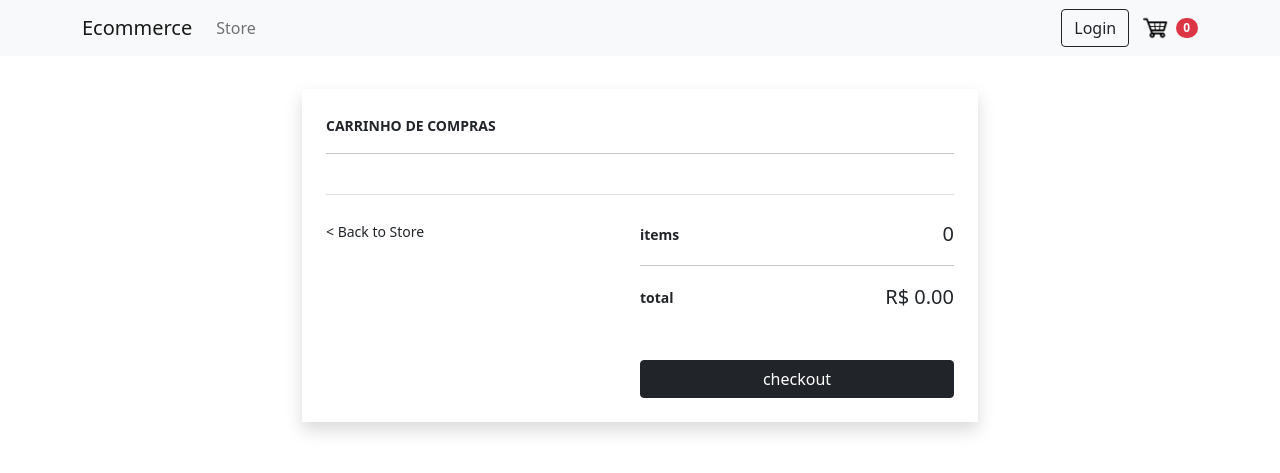
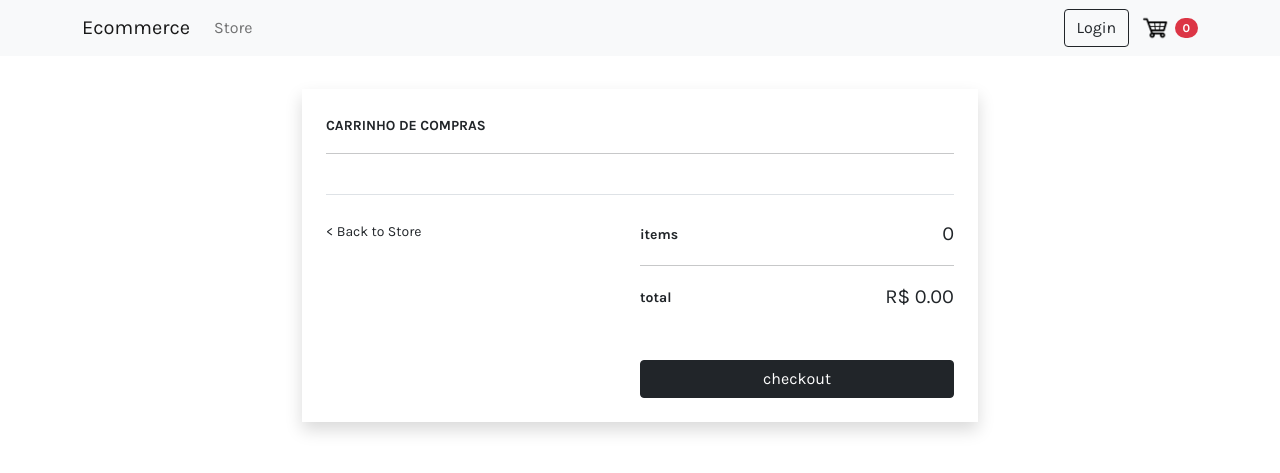
Before and after one commit to joaopaulosrosa/ecommerce, a Django app: page /cart in a window 1280 px wide. Shown: the top 473 px of the page. Run offline with Django 4.2, Linux system fonts and the light colour scheme; some libraries are stand-ins or nearby versions.

Commit message:
karla font added

```diff
--- a/store/templates/store/main.html
+++ b/store/templates/store/main.html
@@ -3,8 +3,13 @@
 <html lang="en">
 
 <head>
+  <!-- FONTS -->
+  <link rel="preconnect" href="https://fonts.googleapis.com">
+  <link rel="preconnect" href="https://fonts.gstatic.com" crossorigin>
+  <link href="https://fonts.googleapis.com/css2?family=Karla:wght@200;300;400;600;700&display=swap" rel="stylesheet">
+  <!-- STATIC CSS -->
   <link rel="stylesheet" type="text/css" href="{% static 'css/main.css' %}">
-
+  <!-- BOOTSTRAP -->
   <link href="https://cdn.jsdelivr.net/npm/bootstrap@5.0.2/dist/css/bootstrap.min.css" rel="stylesheet"
     integrity="sha384-EVSTQN3/azprG1Anm3QDgpJLIm9Nao0Yz1ztcQTwFspd3yD65VohhpuuCOmLASjC" crossorigin="anonymous">
 
@@ -38,6 +43,9 @@
 <body>
 
   <style>
+    *{
+      font-family: 'Karla', sans-serif;
+    }
     a{
       text-decoration: none;
     }
```
Also changed, not shown: db.sqlite3.
